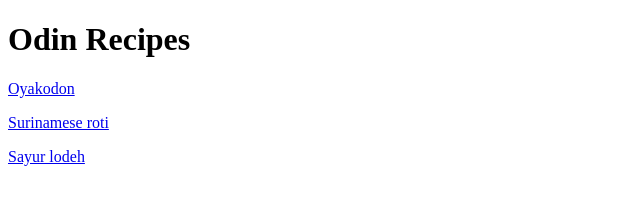
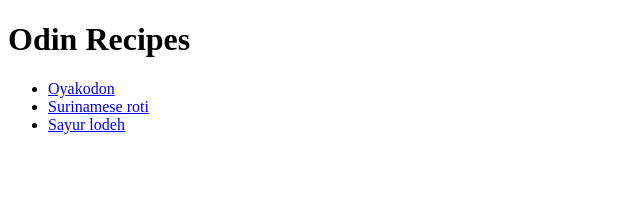
Before and after one commit to Ensivix/odin-recipes, a plain HTML site: page index.html in a window 1280 px wide. Shown: the whole page, without its empty margins (0-640 px from the left). Drawn offline with Linux system fonts and the light colour scheme.

Commit message:
Updated links in index

```diff
--- a/index.html
+++ b/index.html
@@ -9,8 +9,10 @@
     <h1>
         Odin Recipes
     </h1>
-    <p><a href="recipes/oyakodon.html">Oyakodon</a></p>
-    <p><a href="recipes/roti.html">Surinamese roti</a></p>
-    <p><a href="recipes/sayur_lodeh.html">Sayur lodeh</a></p>
+    <ul>
+        <li><a href="recipes/oyakodon.html">Oyakodon</a></li>
+        <li><a href="recipes/roti.html">Surinamese roti</a></li>
+        <li><a href="recipes/sayur_lodeh.html">Sayur lodeh</a></li>
+    </ul>
 </body>
 </html>
```
